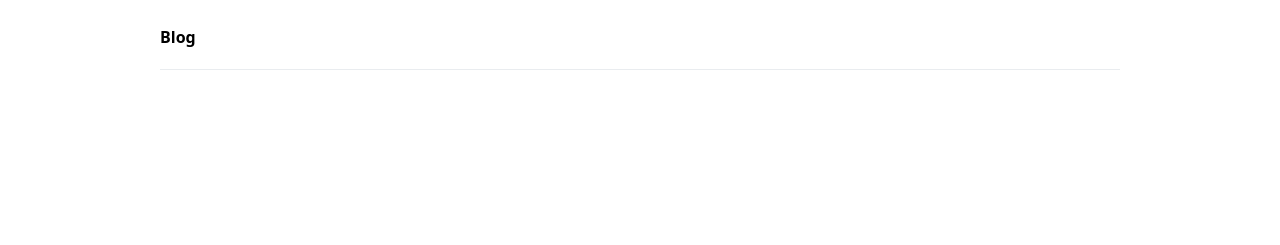
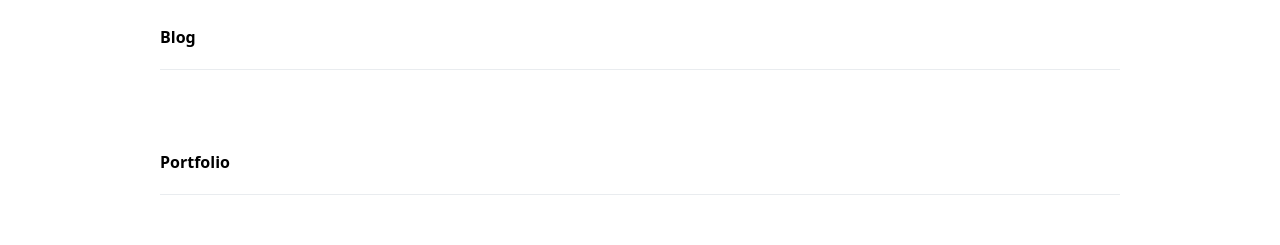
Before and after one commit to oshita-n/qin_portfilio, a Next.js app: page / in a window 1280 px wide. Shown: the part 368-613 px from the top of the page. Built offline with nearby package versions, Linux system fonts and the light colour scheme.

Commit message:
🔨 Portfolioコンポーネントの追加

```diff
--- /dev/null
+++ b/src/components/portfolio/Portfolio.tsx
@@ -0,0 +1,11 @@
+import { FC, ReactNode } from 'react';
+
+export const Portfolio: FC = () => {
+  return (
+    <div>
+        <div className='border-b border-[#E9ECEF] mt-[80px]'>
+            <h1 className='font-bold mb-[20px]'>Portfolio</h1>
+        </div>
+    </div>
+  );
+};
--- a/src/pages/index.tsx
+++ b/src/pages/index.tsx
@@ -4,6 +4,7 @@ import { Footer } from '../layout/Footer'
 import { Header } from '../layout/Header'
 import { Hero } from '../components/hero/Hero'
 import { Blog } from '../components/blog/Blog'
+import { Portfolio } from '../components/portfolio/Portfolio'
 
 import Head from 'next/head'
 
@@ -23,6 +24,7 @@ const Home: NextPage = () => {
       <main className='flex items-center justify-center'>
         <div className='flex flex-col w-[960px]'>
           <Blog />
+          <Portfolio />
         </div>
       </main>
 
```
